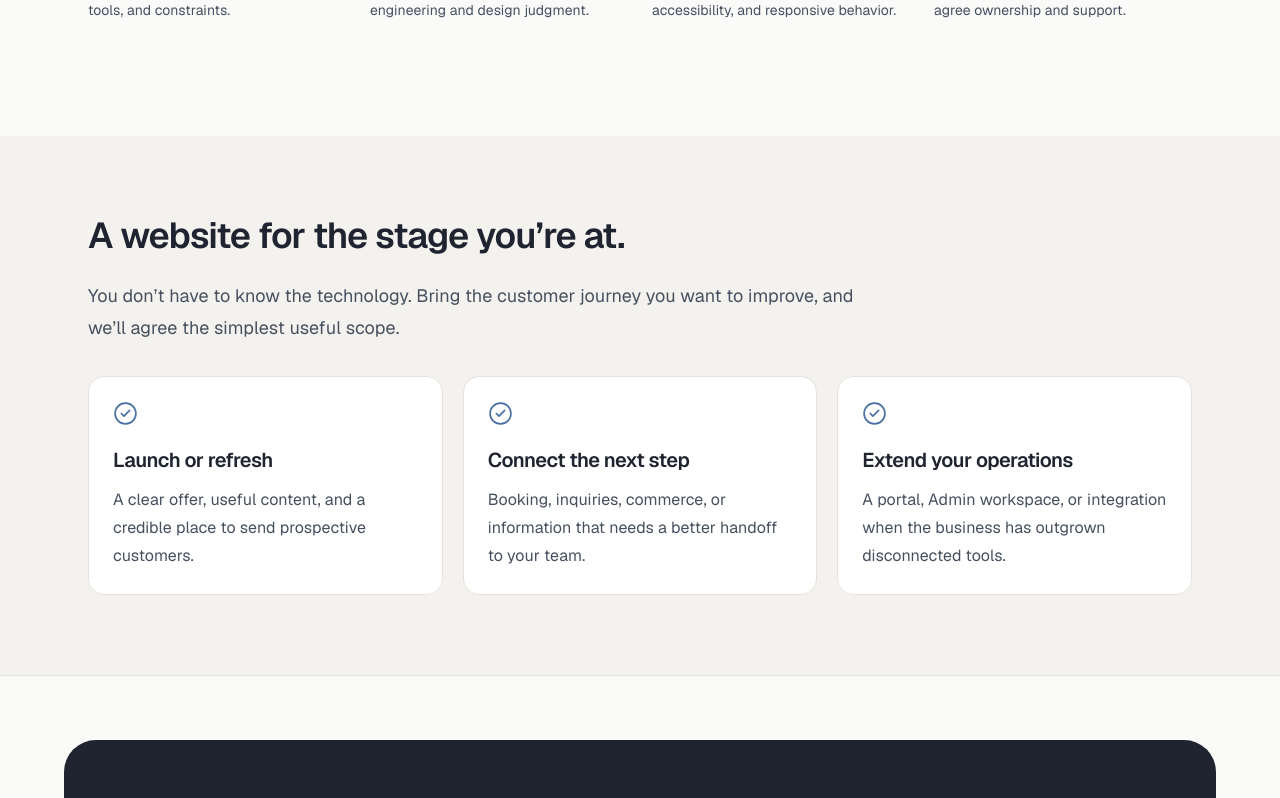
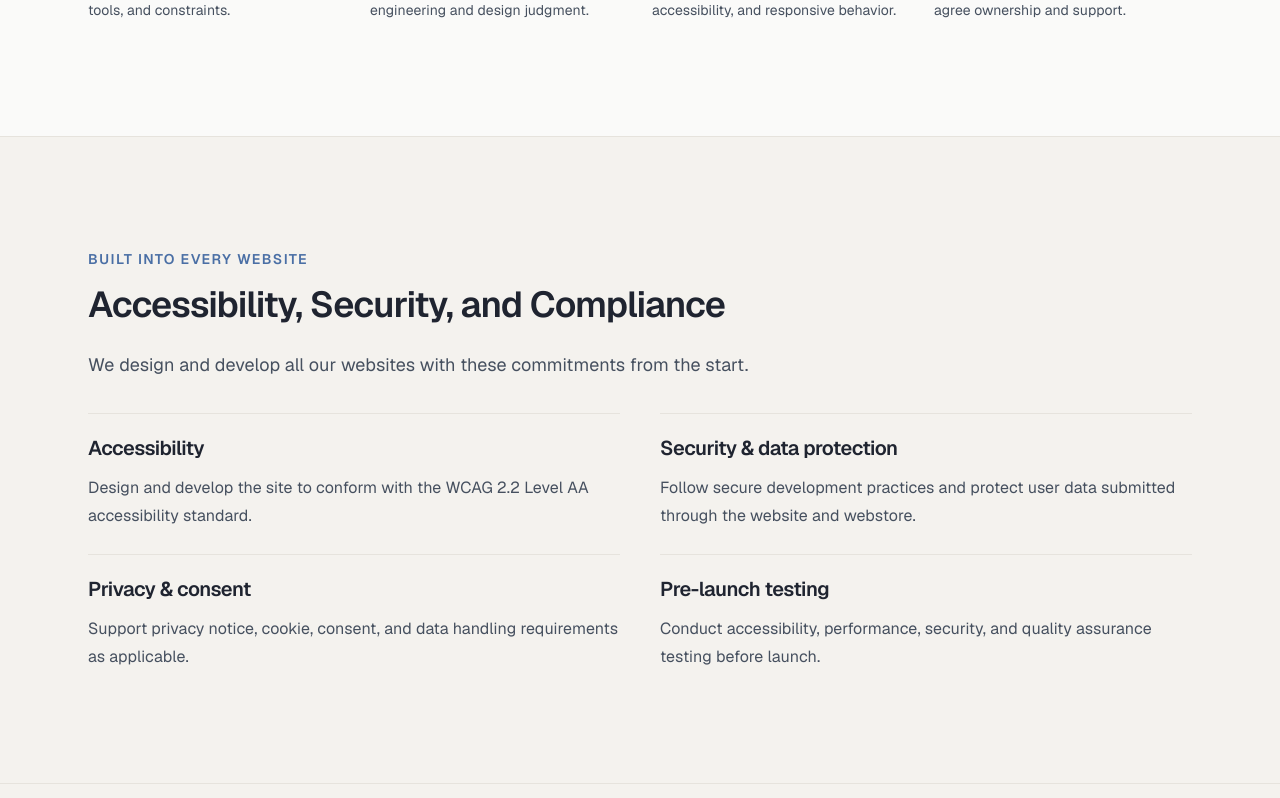
Before and after one commit to 2NspiraOpsTeam/2nspira-website, a Next.js app in the folder 2nspira-website/: page /websites in a window 1280 px wide. Shown: the part 5360-6158 px from the top of the page. Built offline with nearby package versions, Linux system fonts and the light colour scheme; no server answers.

Commit message:
Add website accessibility security and compliance commitments

```diff
--- a/2nspira-website/src/app/websites/page.tsx
+++ b/2nspira-website/src/app/websites/page.tsx
@@ -197,6 +197,22 @@ export default function WebsitesPage() {
         </div>
       </section>
 
+      <section id="website-standards" className={sectionBand} aria-labelledby="website-standards-heading">
+        <div className="mx-auto max-w-6xl px-4 sm:px-6">
+          <p className={eyebrow}>Built into every website</p>
+          <h2 id="website-standards-heading" className={`mt-4 ${h2}`}>Accessibility, Security, and Compliance</h2>
+          <p className={`max-w-3xl ${lead}`}>We design and develop all our websites with these commitments from the start.</p>
+          <ul className="mt-8 grid gap-x-10 gap-y-6 md:grid-cols-2">
+            {[
+              ["Accessibility", "Design and develop the site to conform with the WCAG 2.2 Level AA accessibility standard."],
+              ["Security & data protection", "Follow secure development practices and protect user data submitted through the website and webstore."],
+              ["Privacy & consent", "Support privacy notice, cookie, consent, and data handling requirements as applicable."],
+              ["Pre-launch testing", "Conduct accessibility, performance, security, and quality assurance testing before launch."],
+            ].map(([title, text]) => <li key={title} className="border-t border-line pt-5"><h3 className={h3}>{title}</h3><p className="mt-3 leading-7 text-body">{text}</p></li>)}
+          </ul>
+        </div>
+      </section>
+
       <ServiceFit title="A website for the stage you’re at." intro="You don’t have to know the technology. Bring the customer journey you want to improve, and we’ll agree the simplest useful scope." items={[
         { title: "Launch or refresh", text: "A clear offer, useful content, and a credible place to send prospective customers." },
         { title: "Connect the next step", text: "Booking, inquiries, commerce, or information that needs a better handoff to your team." },
```
